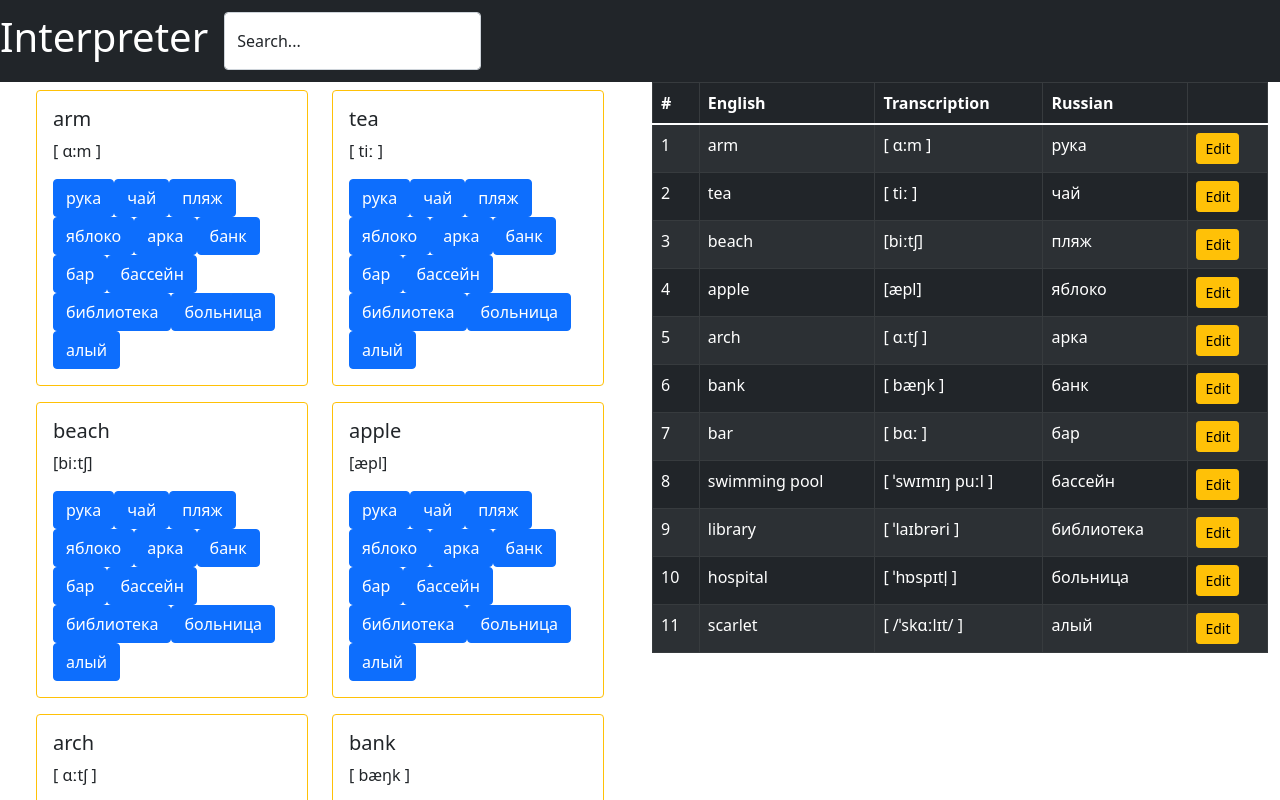
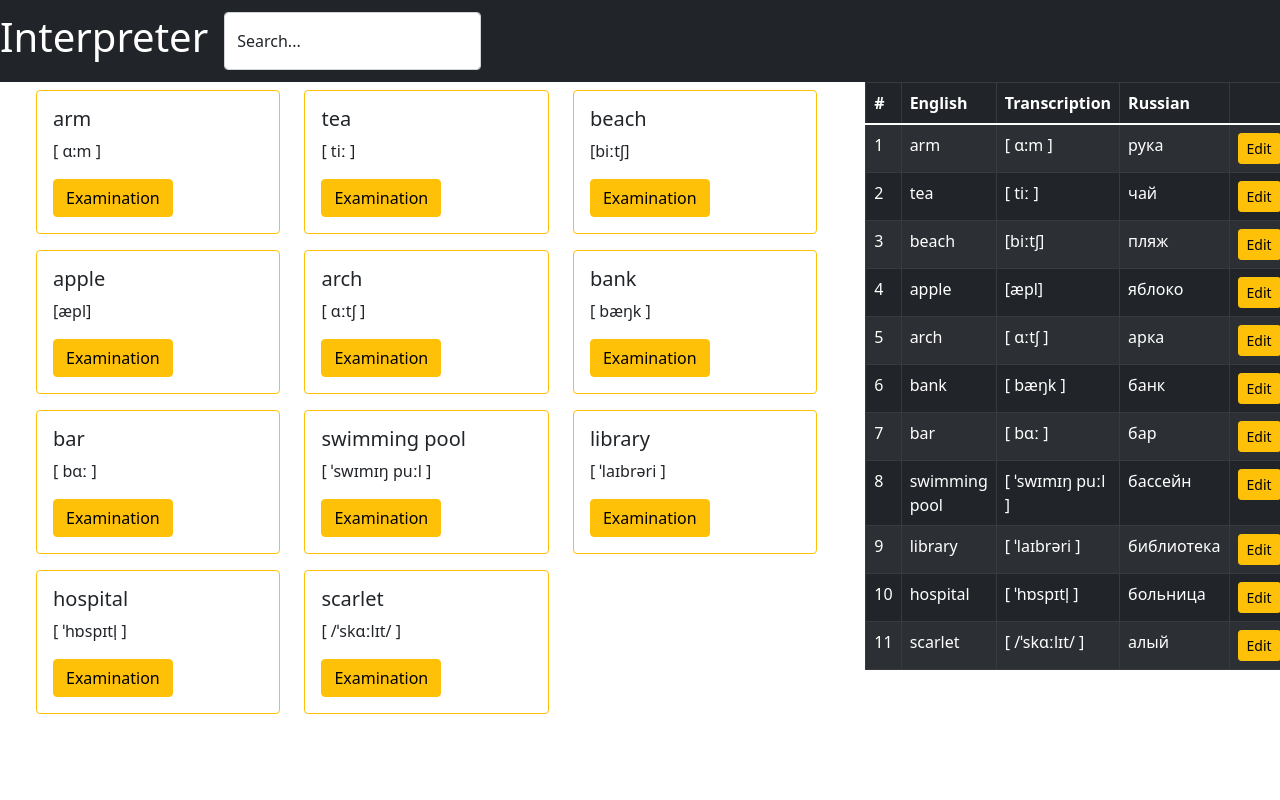
Before and after one commit to O-l-g-a-B/interpreter, a React (Create React App) app: page / in a window 1280 px wide. Shown: the top 800 px of the page. Built offline with nearby package versions, Linux system fonts and the light colour scheme.

Commit message:
one word in one card

```diff
--- a/src/App.js
+++ b/src/App.js
@@ -14,9 +14,9 @@ function App() {
       <NaviBar/>
       <Container fluid>
         <Row>
-        <Col md={6}>
+        <Col md={8}>
       <WordCard /></Col>
-      <Col md={6}>
+      <Col md={4}>
       <WordTabl/></Col>
       </Row>
       </Container>
--- a/src/Components/ButtonWord.jsx
+++ b/src/Components/ButtonWord.jsx
@@ -9,9 +9,9 @@ export const ButtonWord = ({ word }) => {
     };
     return isPressed ? (
         <div>
-            {word.english}
+            {word.russian}
         </div>
     ) : (
-        <Button onClick={handleClick}>{word.russian}</Button>
+        <Button variant="warning" onClick={handleClick}>Examination</Button>
     );
 };
--- a/src/Components/WordCard.jsx
+++ b/src/Components/WordCard.jsx
@@ -10,14 +10,13 @@ export default (props) => {
         <Container fluid>
             <Row>
                 {wordsArray.map((words) => (
-                    <Col key={words.id} sm={6} md={6}>
+                    <Col key={words.id} sm={6} lg={4}>
                         <Card border="warning" className='my-2'>
                             <Card.Body>
                                 <Card.Title>{words.english}</Card.Title>
                                 <Card.Text>{words.transcription}</Card.Text>
                                 <div>
-                                    {wordsArray.map((word) => (<ButtonWord word={word} />
-                                    ))}
+                                    <ButtonWord word={words} key={words.id} />
                                 </div>
                             </Card.Body>
                         </Card>
```
